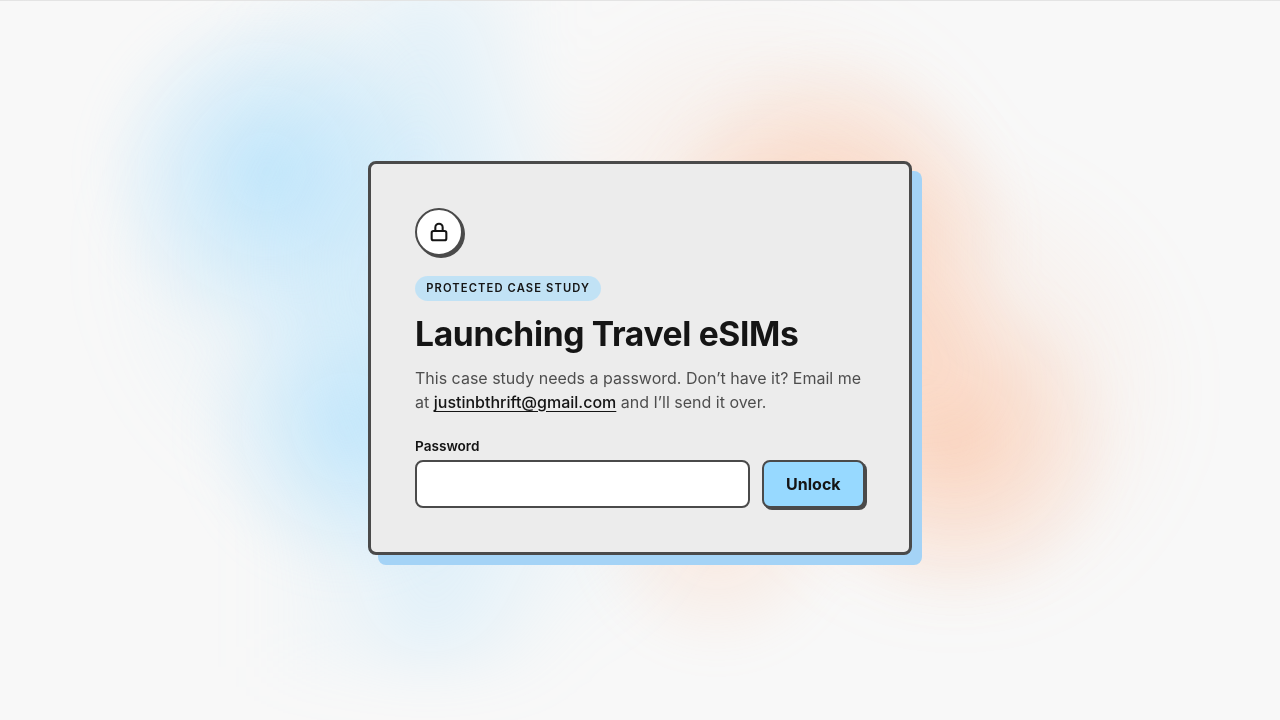
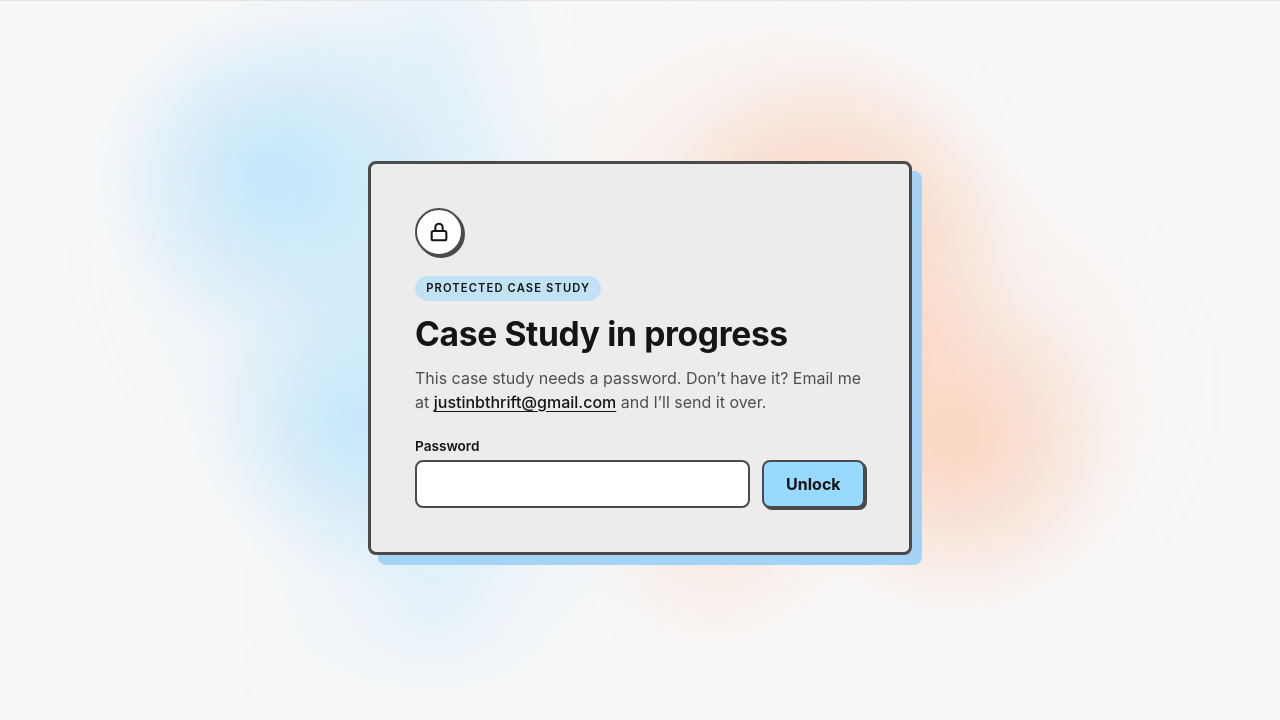
Before and after one commit to emykingmae/portfolio, a plain HTML site: page case-studies/travel-esims.html in a window 1280 px wide. Shown: the part 80-800 px from the top of the page. Drawn offline with Linux system fonts and the light colour scheme; a web font is replaced by a local one.

Commit message:
Update Travel eSIMs lock screen title

```diff
--- a/case-studies/travel-esims.html
+++ b/case-studies/travel-esims.html
@@ -3,7 +3,7 @@
 <head>
     <meta charset="UTF-8">
     <meta name="viewport" content="width=device-width, initial-scale=1.0">
-    <title>Launching Travel eSIMs | Justin Thrift</title>
+    <title>Case Study in progress | Justin Thrift</title>
     <link rel="canonical" href="https://justinthrift.design/case-studies/travel-esims.html">
     <script>
         if (window.location.hostname.startsWith("www.")) {
@@ -74,7 +74,7 @@
                     </svg>
                 </span>
                 <p class="case-pill">Protected case study</p>
-                <h1 class="locked__title">Launching Travel eSIMs</h1>
+                <h1 class="locked__title">Case Study in progress</h1>
                 <p class="locked__text">This case study needs a password. Don’t have it? Email me at <a href="mailto:justinbthrift@gmail.com">justinbthrift@gmail.com</a> and I’ll send it over.</p>
                 <label class="locked__label" for="unlock-password">Password</label>
                 <div class="locked__row">
```
